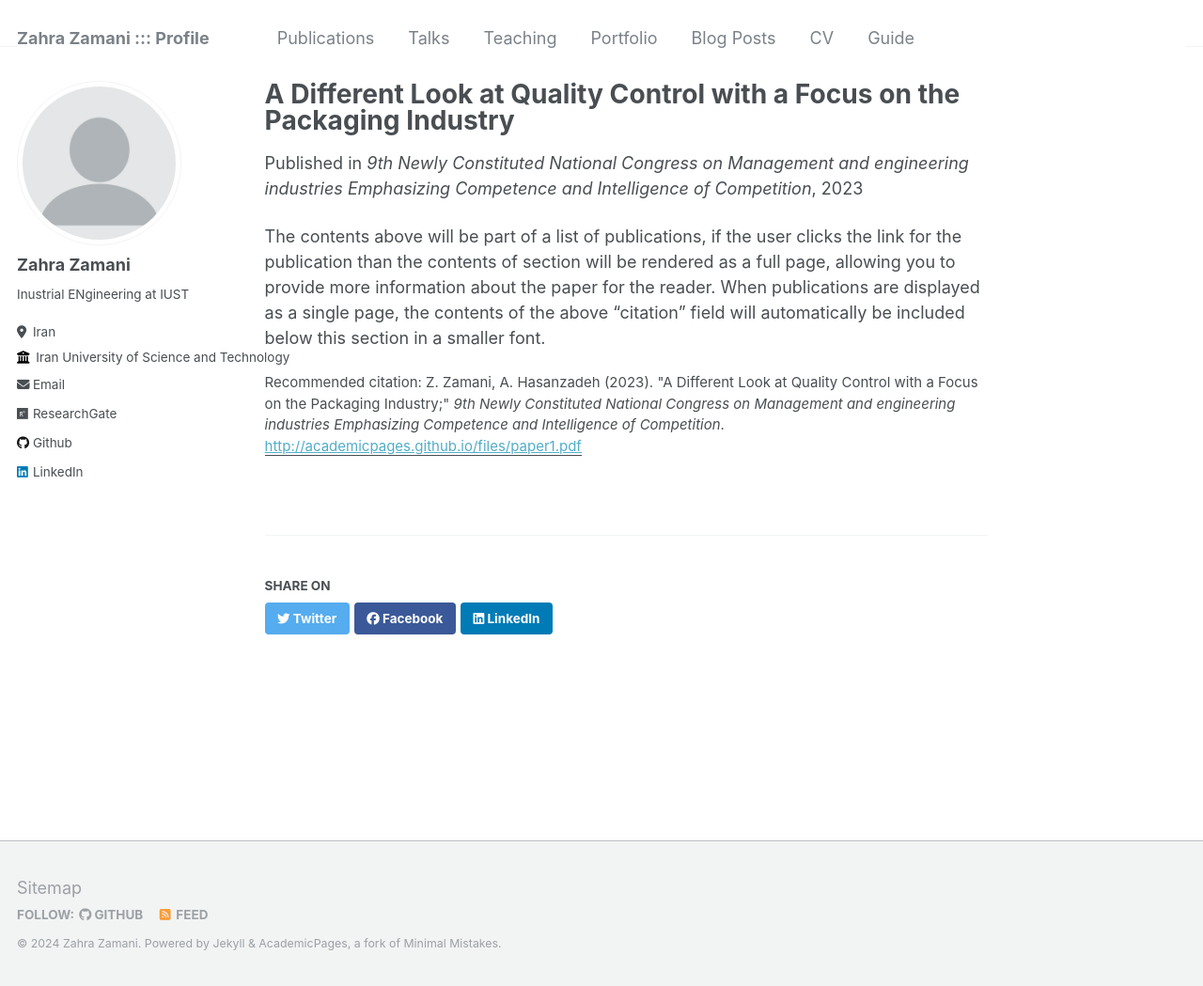
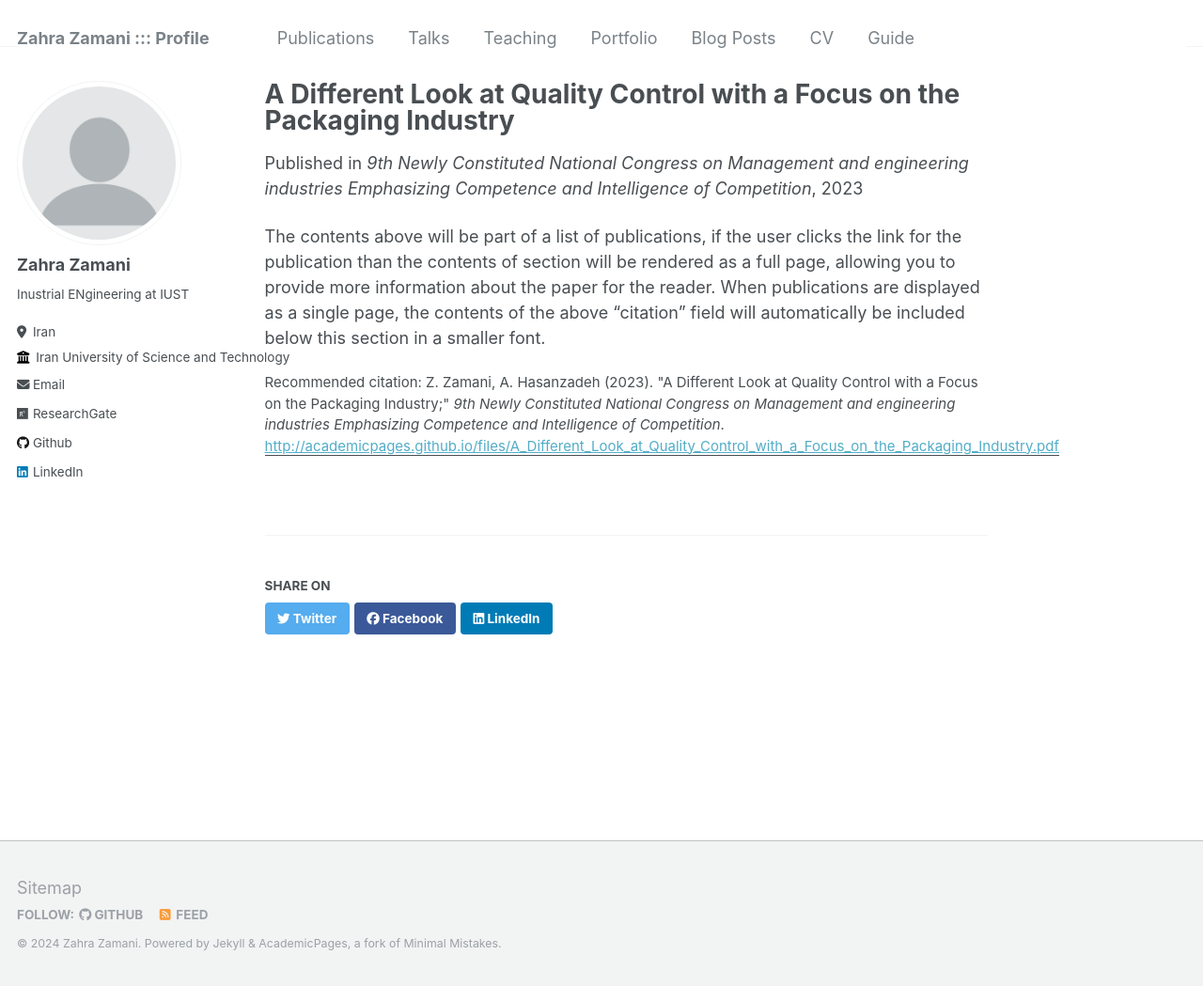
Before and after one commit to Zahra-Zamani/Zahra-Zamani.github.io, a Jekyll site: the page built from _publications/2024-02-17-paper-title-number-4.md, in a window 1280 px wide and 1049 px high. Shown: the whole window at 94% size. Built offline with Jekyll 4.4.1, drawn with Linux system fonts in a browser that asks for light colours; some of the changed lines change nothing that is shown.

Commit message:
Update 2024-02-17-paper-title-number-4.md

```diff
--- a/_publications/2024-02-17-paper-title-number-4.md
+++ b/_publications/2024-02-17-paper-title-number-4.md
@@ -5,7 +5,7 @@ permalink: /publication/2023-March-Conference
 excerpt: 'This paper is about fixing template issue #693.'
 date: 2023-03-15
 venue: '9th Newly Constituted National Congress on Management and engineering industries Emphasizing Competence and Intelligence of Competition'
-paperurl: 'http://academicpages.github.io/files/paper1.pdf'
+paperurl: 'http://academicpages.github.io/files/A_Different_Look_at_Quality_Control_with_a_Focus_on_the_Packaging_Industry.pdf'
 citation: 'Z. Zamani, A. Hasanzadeh (2023). &quotA Different Look at Quality Control with a Focus on the Packaging Industry;&quot; <i>9th Newly Constituted National Congress on Management and engineering industries Emphasizing Competence and Intelligence of Competition</i>.'
 ---
 
```
